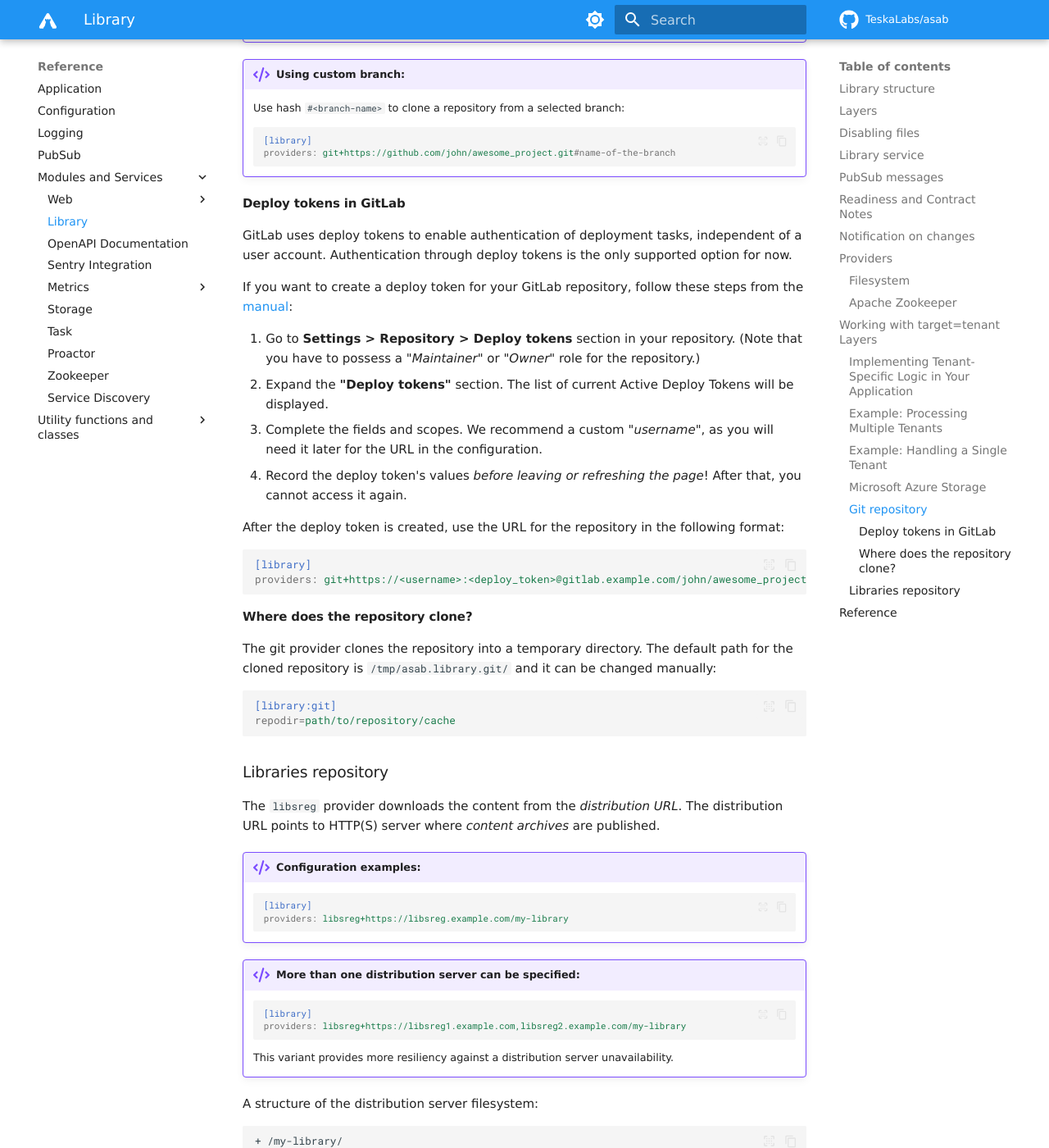
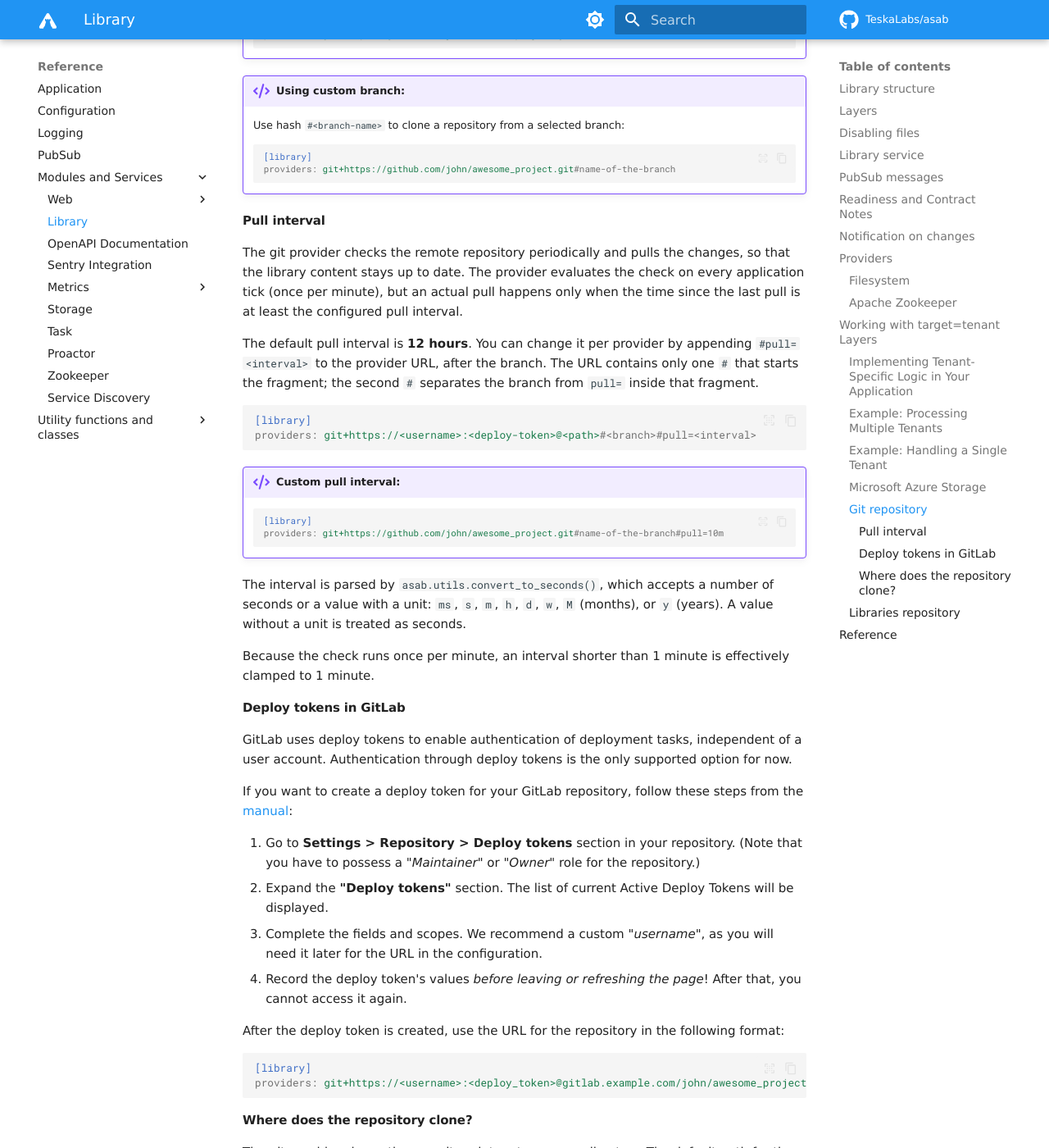
Before and after one commit to TeskaLabs/asab, an MkDocs documentation site: the page built from docs/reference/services/library.md, in a window 1280 px wide and 1400 px high, scrolled down 8598 px. Shown: the whole window at 82% size. Built offline with MkDocs 1.6.1 and Material for MkDocs 9.7.7, drawn with Linux system fonts in a browser that asks for light colours; some web fonts are replaced; comment, search, counter and statistics services are not loaded; some of the changed text lies outside the part shown.

Commit message:
Improving a documentation about git provider pull frequency.

````diff
--- a/docs/reference/services/library.md
+++ b/docs/reference/services/library.md
@@ -198,7 +198,7 @@ Some providers are able to detect changes of the library items.
 
 !!! info
 
-	Note that the some of the providers detect changes immediately while others detect them periodically. For example, *git provider* pulls the repository every minute, only after that the changes can be detected.
+	Note that the some of the providers detect changes immediately while others detect them periodically. For example, *git provider* checks the remote repository on every application tick (once per minute) and pulls it when the configured pull interval has elapsed; only after that the changes can be detected.
 
 
 ## Providers
@@ -417,6 +417,38 @@ providers: git+http(s)://<username>:<deploy-token>@<path>#<branch>
 	providers: git+https://github.com/john/awesome_project.git#name-of-the-branch
 	```
 
+#### Pull interval
+
+The git provider checks the remote repository periodically and pulls the
+changes, so that the library content stays up to date. The provider evaluates
+the check on every application tick (once per minute), but an actual pull
+happens only when the time since the last pull is at least the configured
+pull interval.
+
+The default pull interval is **12 hours**. You can change it per provider by
+appending `#pull=<interval>` to the provider URL, after the branch. The URL
+contains only one `#` that starts the fragment; the second `#` separates the
+branch from `pull=` inside that fragment.
+
+``` ini
+[library]
+providers: git+https://<username>:<deploy-token>@<path>#<branch>#pull=<interval>
+```
+
+!!! example "Custom pull interval:"
+
+	``` ini
+	[library]
+	providers: git+https://github.com/john/awesome_project.git#name-of-the-branch#pull=10m
+	```
+
+The interval is parsed by `asab.utils.convert_to_seconds()`, which accepts a
+number of seconds or a value with a unit: `ms`, `s`, `m`, `h`, `d`, `w`,
+`M` (months), or `y` (years). A value without a unit is treated as seconds.
+
+Because the check runs once per minute, an interval shorter than 1 minute is
+effectively clamped to 1 minute.
+
 #### Deploy tokens in GitLab
 
 GitLab uses deploy tokens to enable authentication of deployment tasks,
````
